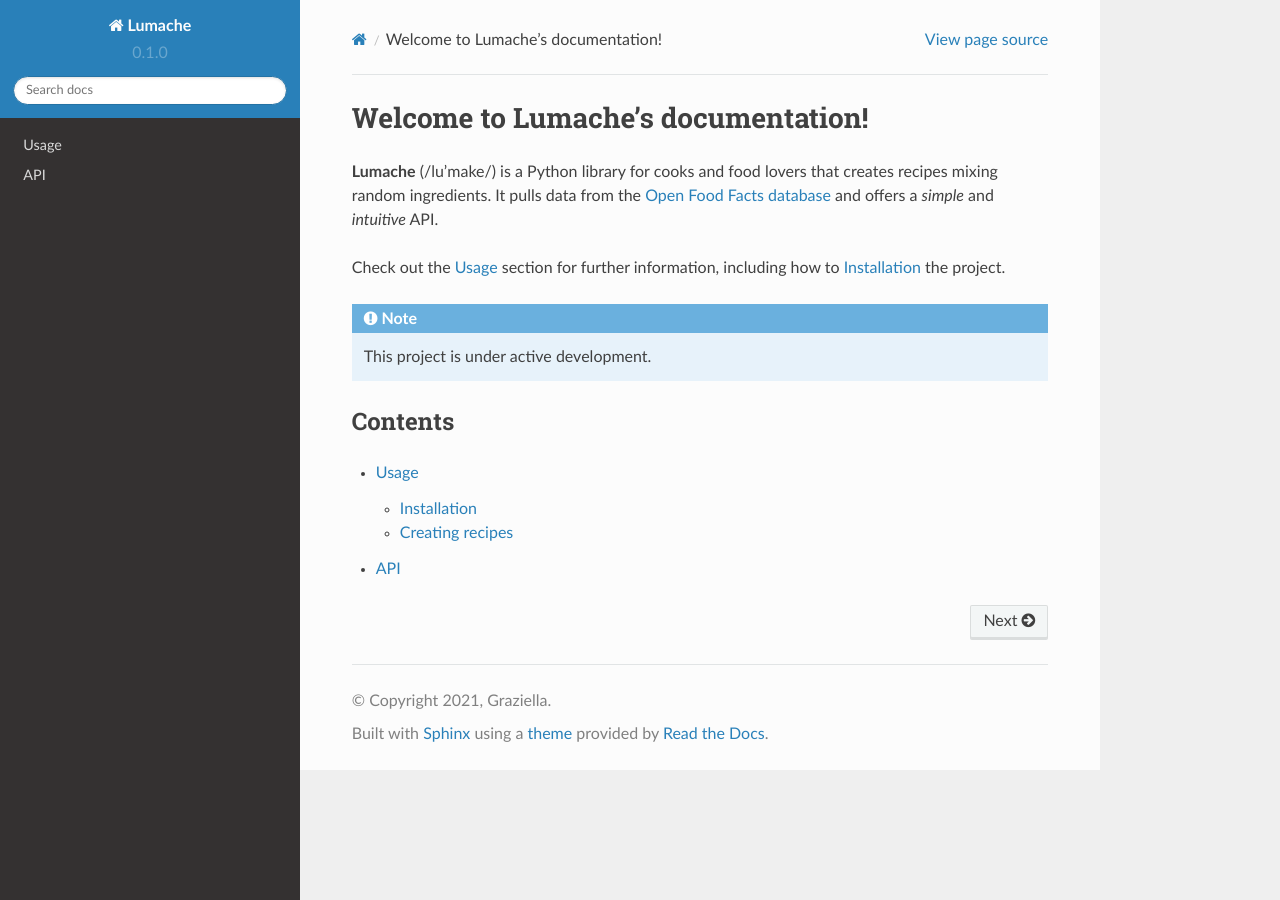
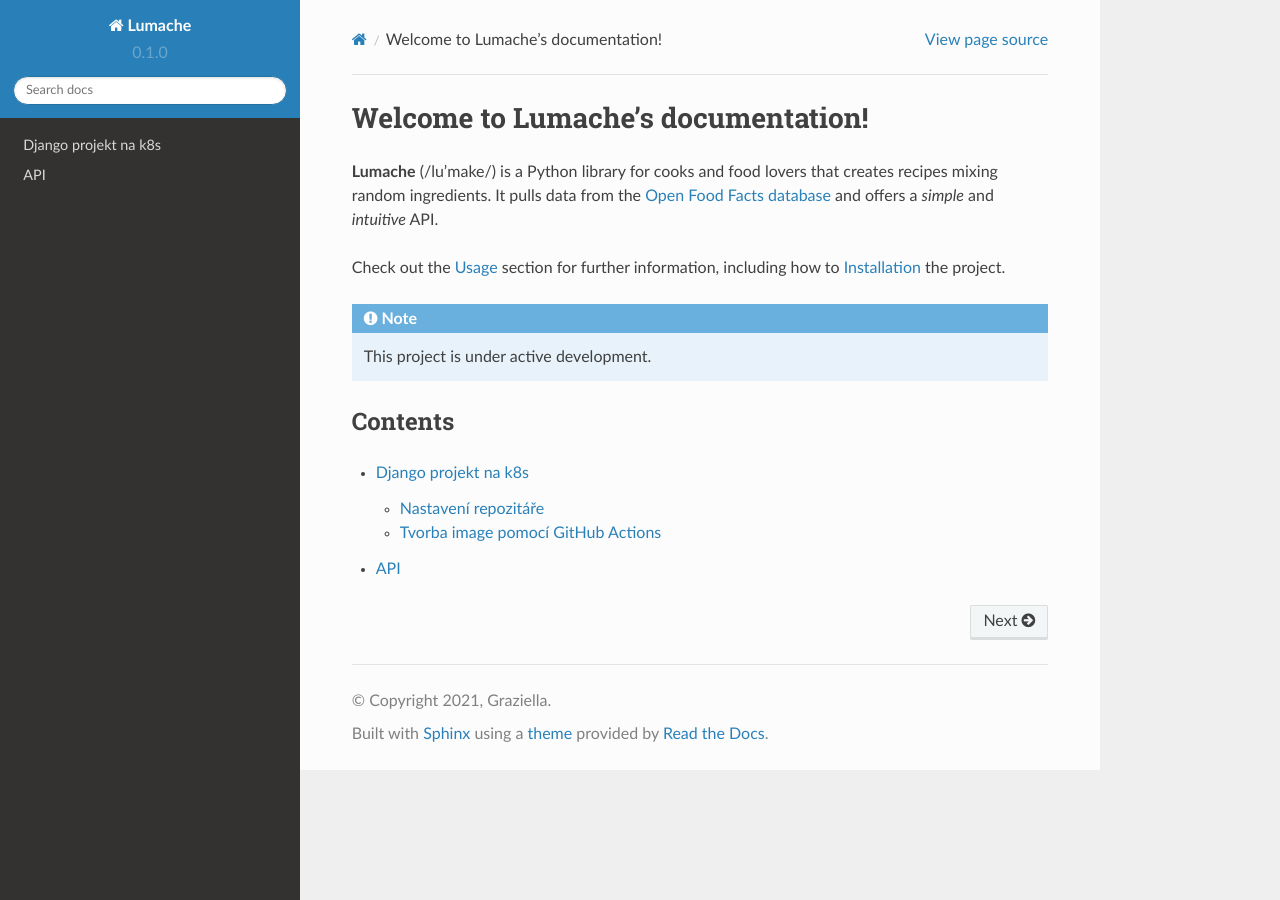
Before and after one commit to Jan1s2/school-k8s-doc, a Sphinx documentation site: the page built from docs/source/index.rst, in a window 1280 px wide. Built offline with Sphinx 7.4.7 and the Read the Docs theme 2.0.0, drawn with Linux system fonts in a browser that asks for light colours; some of the changed lines change nothing that is shown.

Commit message:
base of file

```diff
--- /dev/null
+++ b/docs/source/django.rst
@@ -0,0 +1,40 @@
+Django projekt na k8s
+=====
+
+.. _installation:
+
+Nastavení repozitáře
+--------------------
+
+Zaprvé, je potřeba mít funkční projekt v Djangu. Jestliže takový projekt nemáte, můžete si stáhnout ukázkový projekt pomocí nasledujících příkazů.
+
+.. code-block:: console
+   git clone https://github.com/lucny/mat_filmy.git
+   cd mat_filmy
+   git checkout solution
+
+Následně budete muset vytvořit soubor ``Dockerfile`` v kořenovém adresáři projektu. Můžete použít následující kód.
+
+.. code-block:: dockerfile
+
+    FROM python:3.11
+
+    WORKDIR /app
+
+    COPY . /app
+
+    RUN pip install --no-cache-dir -r requirements.txt
+
+    EXPOSE 8000
+
+    # 0.0.0.0:8000 zajistí, že server bude naslouchat na všech zařízeních, což je pro chod v containeru nutné
+    CMD [ "python", "manage.py", "runserver", "0.0.0.0:8000" ]
+
+Tvorba image pomocí GitHub Actions
+----------------------------------
+
+
+
+>>> import lumache
+>>> lumache.get_random_ingredients()
+['shells', 'gorgonzola', 'parsley']
--- a/docs/source/index.rst
+++ b/docs/source/index.rst
@@ -18,5 +18,5 @@
 
 .. toctree::
 
-   usage
+   django
    api
```
